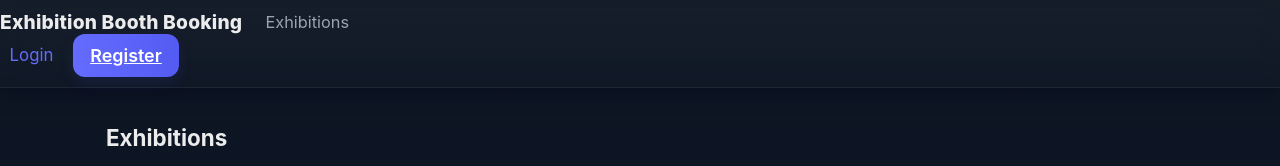
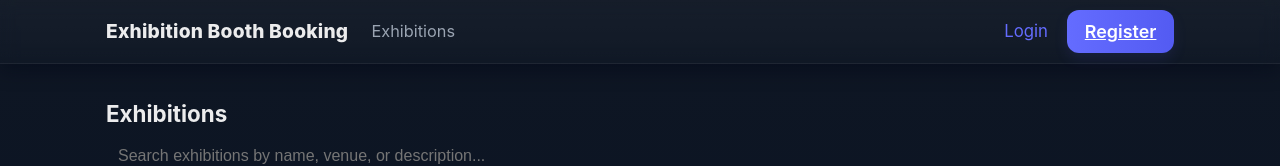
Before and after one commit to Titiopq/Project-sw-dev-prac-frontend, a React app in the folder frontend/: page / in a window 1280 px wide. Shown: the top 166 px of the page. Built offline with nearby package versions, Linux system fonts and the light colour scheme; no server answers; the HTML template or start-up script is replaced by a standard one.

Commit message:
fix topmenu

```diff
--- a/frontend/src/components/Navbar.tsx
+++ b/frontend/src/components/Navbar.tsx
@@ -6,7 +6,8 @@ export default function Navbar() {
 
   return (
     <header className="navbar" role="banner">
-      <div className="navbar-left">
+      <div className="navbar-inner">
+        <div className="navbar-left">
         <Link to="/" className="brand">Exhibition Booth Booking</Link>
 
         <nav className="nav-links" aria-label="Main navigation">
@@ -14,9 +15,9 @@ export default function Navbar() {
           {user && <Link to="/bookings">Bookings</Link>}
           {user && isAdmin && <Link to="/exhibitions/new">New Exhibition</Link>}
         </nav>
-      </div>
+        </div>
 
-      <div className="navbar-right">
+        <div className="navbar-right">
         {user ? (
           <>
             <span className="user-greeting">Hi, {user.name}</span>
@@ -28,6 +29,7 @@ export default function Navbar() {
             <Link to="/register" className="btn btn-primary">Register</Link>
           </>
         )}
+        </div>
       </div>
     </header>
   );
```
